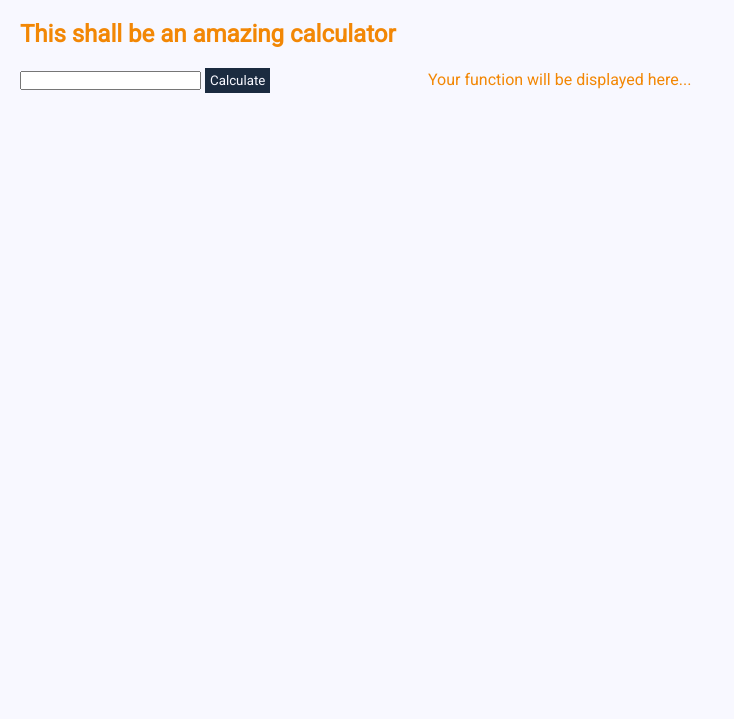
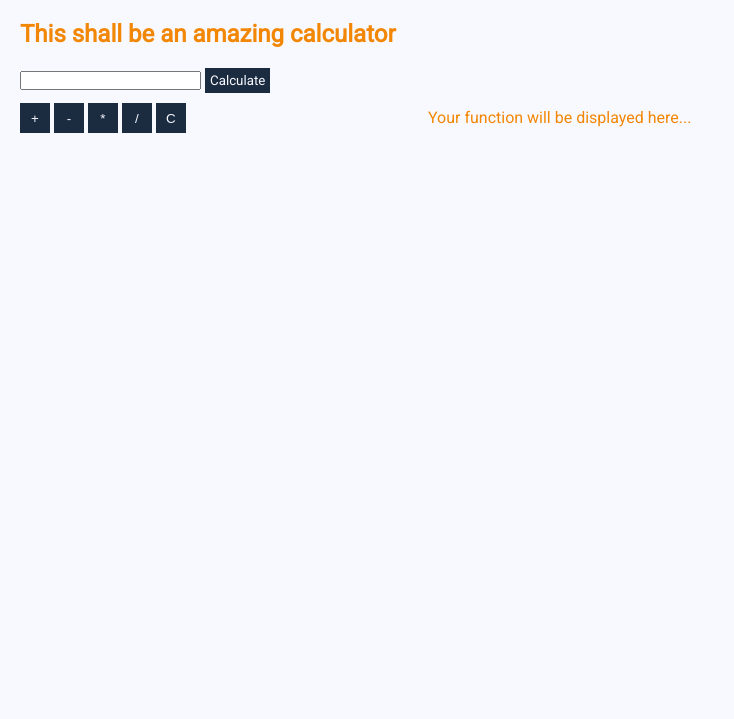
Before and after one commit to unexploredtest/WebGraphingCalculator, a Django app: page / in a window 1280 px wide. Shown: the part 40-759 px from the top of the page, without its empty margins (0-734 px from the left). Run offline with Django 3.2, Linux system fonts and the light colour scheme.

Commit message:
Disabled that annoying pop-up message, added a script.js file in static folder, added few buttons to add operators to the text input in index.html

```diff
--- /dev/null
+++ b/Website/calculator/static/calculator/script.js
@@ -0,0 +1,8 @@
+function Add(x) {
+    let equation = document.getElementById("equation");
+    return equation.value += x;
+}
+function Clear() {
+    let equation = document.getElementById("equation");
+    return equation.value = "";
+}
--- a/Website/calculator/static/calculator/style.css
+++ b/Website/calculator/static/calculator/style.css
@@ -43,6 +43,19 @@ header{
   margin-bottom: 20px;
 }
 
+article button {
+  margin-top: 10px;
+  height: 30px;
+  width: 30px;
+  border: none;
+  background-color: #1B2B40;
+  color: #F8F8FF;
+}
+article button:hover {
+  box-shadow: 3px 3px #F28705;
+
+}
+
 .graph {
   display: inline-block;
   grid-row-start: 2;
--- a/Website/calculator/templates/calculator/calculator.html
+++ b/Website/calculator/templates/calculator/calculator.html
@@ -13,9 +13,10 @@
 
     <link rel="stylesheet" type="text/css" href="{% static 'calculator/style.css' %}">
     <link href="https://fonts.googleapis.com/css?family=Roboto|Roboto+Condensed&display=swap" rel="stylesheet">
-    <script>
+    <!--<script>
       alert("Thank you for passing by! Be aware, that this is just a work-in-progress version of our app. You can check our code on https://github.com/aliPMPAINT/WebGraphingCalculator");
-    </script>
+    </script>-->
+    <script type="text/javascript" src="../static/calculator/script.js"></script>
   </head>
 
   <body>
@@ -30,9 +31,14 @@
       <article>
         <h1>This shall be an amazing calculator</h1>
         <form>
-          <input type="text" width="15"/>
+          <input type="text" width="15" id="equation"/>
           <input type="submit" class="submitButton" value="Calculate"></input>
         </form>
+        <button onclick="Add('+')">+</button>
+        <button onclick="Add('-')">-</button>
+        <button onclick="Add('*')">*</button>
+        <button onclick="Add('/')">/</button>
+        <button onclick="Clear()">C</button>
       </article>
 
       <div class="graph">
```
